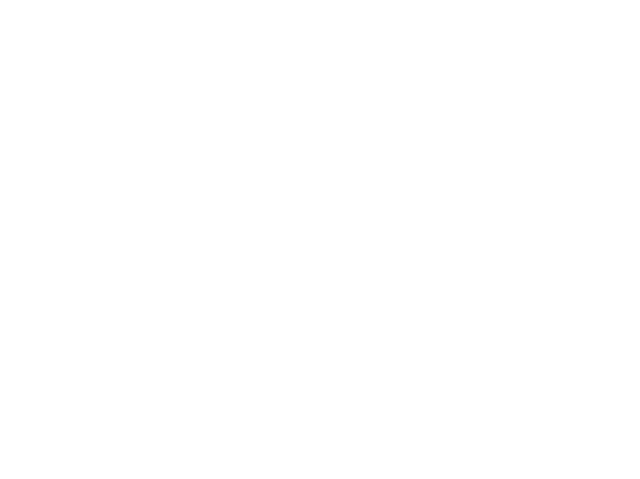
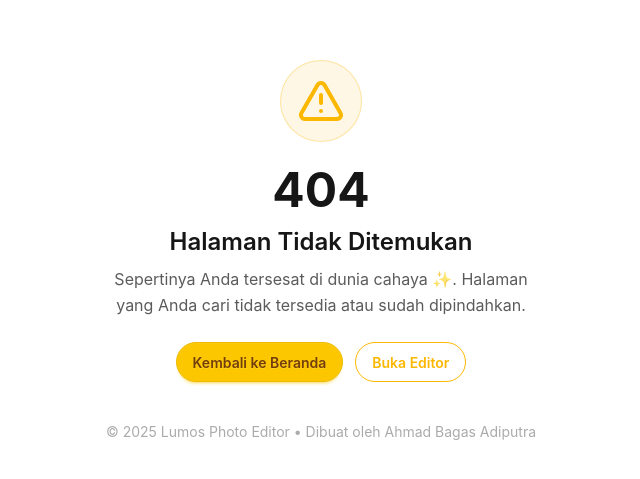
Before and after one commit to ahmadadptr001/lumos-photo-editor, a React (Vite) app: page /editor in a window 1280 px wide. Before the commit this address had no page. Shown: the part 149-628 px from the top of the page, without its empty margins (319-959 px from the left). Built offline with nearby package versions, Linux system fonts and the light colour scheme.

Commit message:
menambahkan halaman 404

```diff
--- /dev/null
+++ b/src/pages/Error/NotFound.jsx
@@ -0,0 +1,52 @@
+// src/pages/NotFound.jsx
+import { Link } from 'react-router-dom';
+import { motion } from 'framer-motion';
+import { AlertTriangle } from 'lucide-react';
+
+export default function NotFound() {
+  return (
+    <section className="min-h-screen flex flex-col items-center justify-center text-center bg-base-100 px-6">
+      <motion.div
+        initial={{ opacity: 0, scale: 0.9, y: 30 }}
+        animate={{ opacity: 1, scale: 1, y: 0 }}
+        transition={{ duration: 0.5 }}
+        className="max-w-md"
+      >
+        <div className="flex justify-center mb-6">
+          <div className="p-4 rounded-full bg-warning/10 border border-warning/30">
+            <AlertTriangle className="w-12 h-12 text-warning" />
+          </div>
+        </div>
+
+        <h1 className="text-5xl font-bold mb-3">404</h1>
+        <h2 className="text-2xl font-semibold mb-2">Halaman Tidak Ditemukan</h2>
+        <p className="text-base-content/70 mb-6 leading-relaxed">
+          Sepertinya Anda tersesat di dunia cahaya ✨. Halaman yang Anda cari
+          tidak tersedia atau sudah dipindahkan.
+        </p>
+
+        <div className="flex justify-center gap-3">
+          <Link to="/" className="btn btn-primary rounded-full">
+            Kembali ke Beranda
+          </Link>
+          <Link
+            to="/editor"
+            className="btn btn-outline btn-warning rounded-full"
+          >
+            Buka Editor
+          </Link>
+        </div>
+      </motion.div>
+
+      <motion.p
+        initial={{ opacity: 0 }}
+        animate={{ opacity: 0.6 }}
+        transition={{ delay: 0.8 }}
+        className="mt-10 text-sm text-base-content/60"
+      >
+        © {new Date().getFullYear()} Lumos Photo Editor • Dibuat oleh Ahmad
+        Bagas Adiputra
+      </motion.p>
+    </section>
+  );
+}
--- a/src/routes/index.jsx
+++ b/src/routes/index.jsx
@@ -5,6 +5,7 @@
 import Panduan from '../pages/Help/Panduan';
 import Tentang from '../pages/About/Tentang';
 import Kontak from '../pages/Contact/Kontak';
+import NotFound from '../pages/Error/NotFound';
 
 export default function AppRoutes() {
   return (
@@ -16,6 +17,7 @@
         <Route path="/tentang" element={<Tentang />} />
         <Route path="/kontak" element={<Kontak />} />
       </Route>
+      <Route path="*" element={<NotFound />} />
     </Routes>
   );
 }
```
